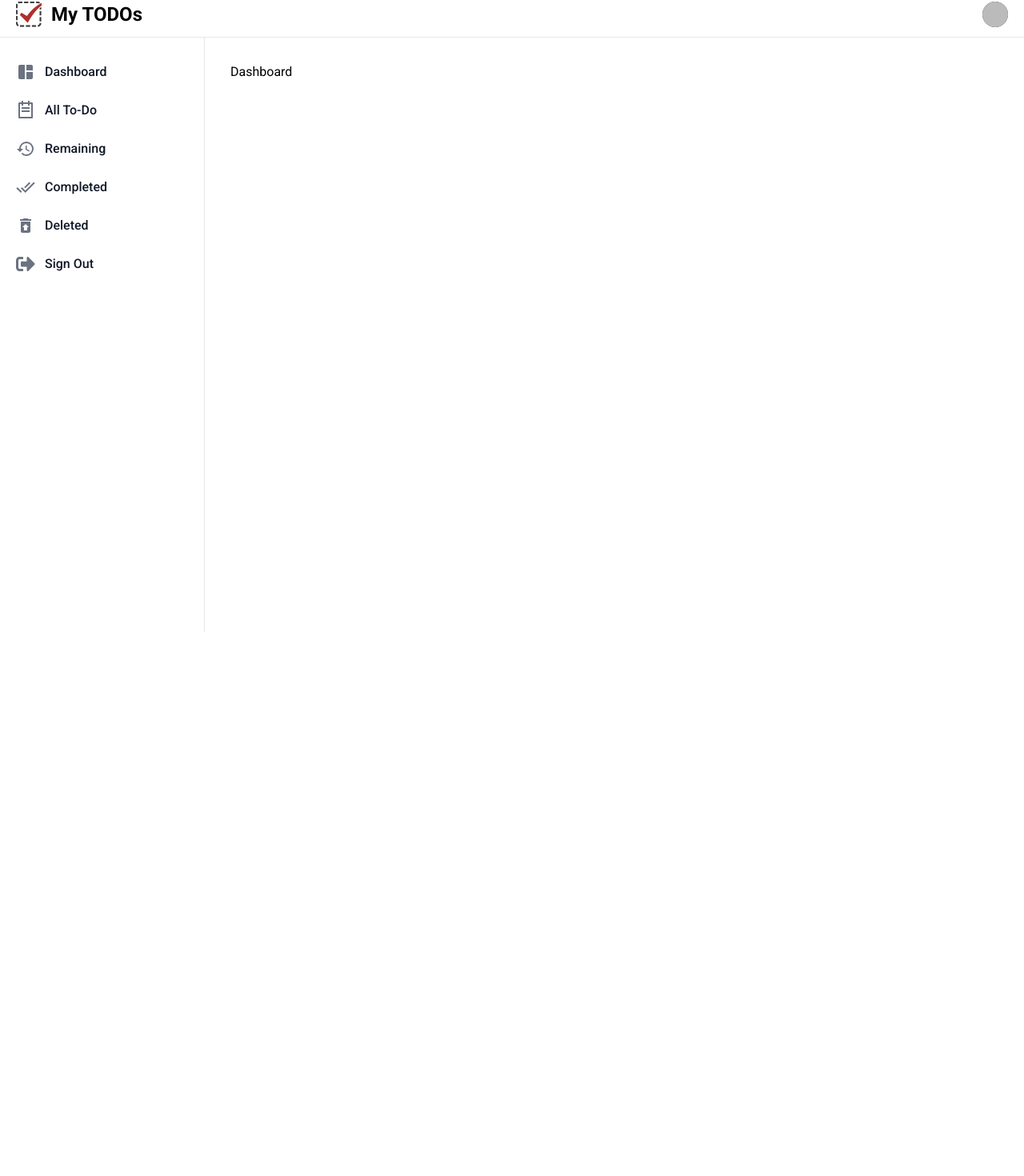
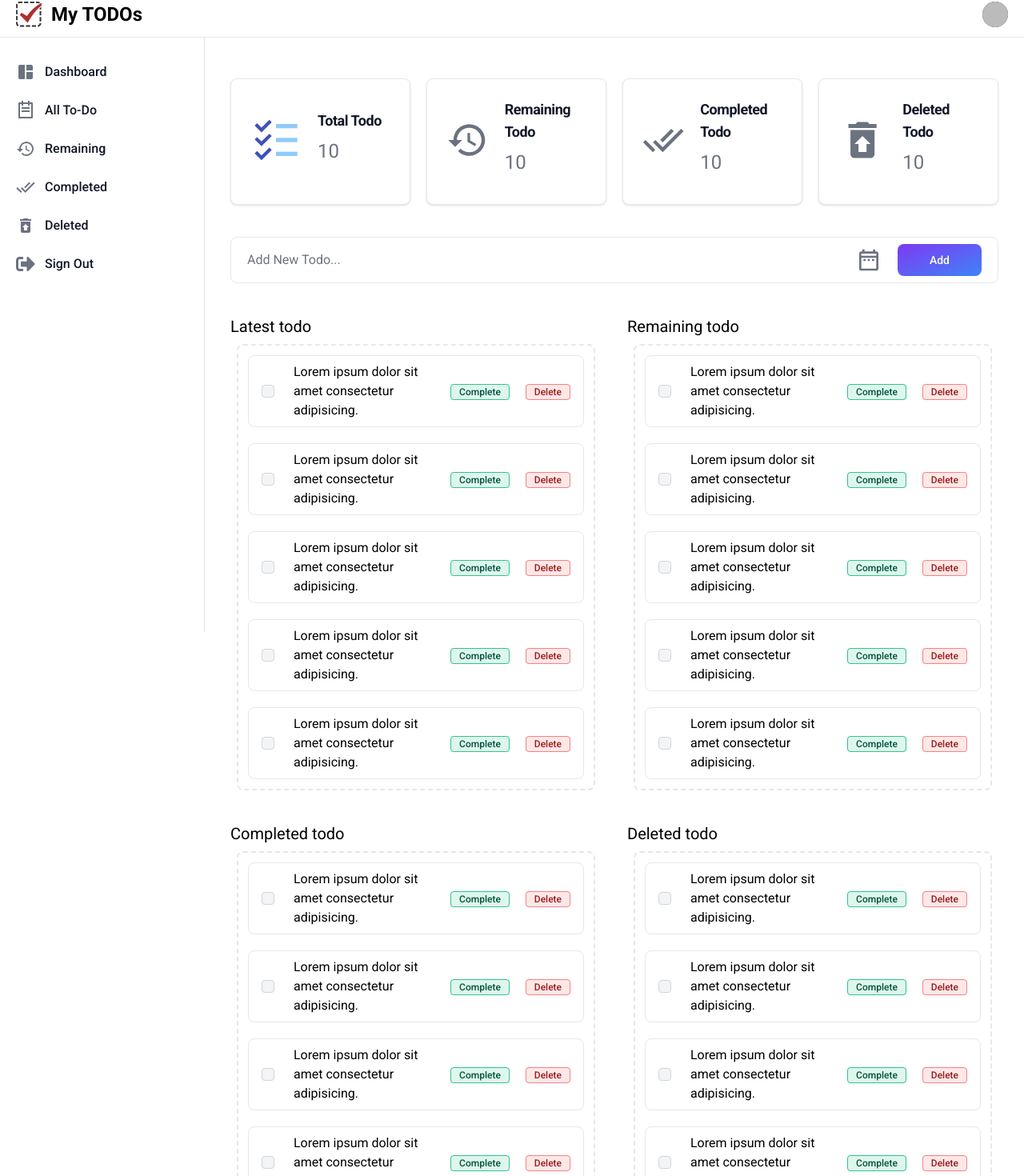
Before and after one commit to nayem1816/todo-apps, a React (Create React App) app in the folder client/: page / in a window 1280 px wide. Shown: the part 10-1480 px from the top of the page at 80% size. Before the commit the page ends 800 px from the top, so only its background shows below. Built offline with nearby package versions, Linux system fonts and the light colour scheme; no server answers; sample sign-in values are in the browser's storage.

Commit message:
dashboard design done

```diff
--- a/client/src/Layout/Layout.jsx
+++ b/client/src/Layout/Layout.jsx
@@ -12,8 +12,6 @@ const Layout = () => {
   if (loading) {
     return <Loading />;
   }
-
-  console.log(user);
   return (
     <div>
       <Navbar user={user} />
--- /dev/null
+++ b/client/src/components/Dashboard/DBCompletedTodo/DBCompletedTodo.jsx
@@ -0,0 +1,19 @@
+import React from "react";
+import TodoDetails from "../../Shared/TodoDetails/TodoDetails";
+
+const DBCompletedTodo = () => {
+  return (
+    <div>
+      <h2 className="text-xl">Completed todo</h2>
+      <div className="todo-details p-3 border-2 border-gray-200 border-dashed rounded-lg m-2 grid grid-cols-1 gap-5">
+        <TodoDetails />
+        <TodoDetails />
+        <TodoDetails />
+        <TodoDetails />
+        <TodoDetails />
+      </div>
+    </div>
+  );
+};
+
+export default DBCompletedTodo;
--- /dev/null
+++ b/client/src/components/Dashboard/DBDeletedTodo/DBDeletedTodo.jsx
@@ -0,0 +1,19 @@
+import React from "react";
+import TodoDetails from "../../Shared/TodoDetails/TodoDetails";
+
+const DBDeletedTodo = () => {
+  return (
+    <div>
+      <h2 className="text-xl">Deleted todo</h2>
+      <div className="todo-details p-3 border-2 border-gray-200 border-dashed rounded-lg m-2 grid grid-cols-1 gap-5">
+        <TodoDetails />
+        <TodoDetails />
+        <TodoDetails />
+        <TodoDetails />
+        <TodoDetails />
+      </div>
+    </div>
+  );
+};
+
+export default DBDeletedTodo;
--- /dev/null
+++ b/client/src/components/Dashboard/DBRemainingTodo/DBRemainingTodo.jsx
@@ -0,0 +1,19 @@
+import React from "react";
+import TodoDetails from "../../Shared/TodoDetails/TodoDetails";
+
+const DBRemainingTodo = () => {
+  return (
+    <div>
+      <h2 className="text-xl">Remaining todo</h2>
+      <div className="todo-details p-3 border-2 border-gray-200 border-dashed rounded-lg m-2 grid grid-cols-1 gap-5">
+        <TodoDetails />
+        <TodoDetails />
+        <TodoDetails />
+        <TodoDetails />
+        <TodoDetails />
+      </div>
+    </div>
+  );
+};
+
+export default DBRemainingTodo;
--- /dev/null
+++ b/client/src/components/Dashboard/LatestTodo/LatestTodo.jsx
@@ -0,0 +1,19 @@
+import React from "react";
+import TodoDetails from "../../Shared/TodoDetails/TodoDetails";
+
+const LatestTodo = () => {
+  return (
+    <div>
+      <h2 className="text-xl">Latest todo</h2>
+      <div className="todo-details p-3 border-2 border-gray-200 border-dashed rounded-lg m-2 grid grid-cols-1 gap-5">
+        <TodoDetails />
+        <TodoDetails />
+        <TodoDetails />
+        <TodoDetails />
+        <TodoDetails />
+      </div>
+    </div>
+  );
+};
+
+export default LatestTodo;
--- /dev/null
+++ b/client/src/components/Dashboard/NewTodo/NewTodo.jsx
@@ -0,0 +1,23 @@
+import React from "react";
+import { MdOutlineDateRange } from "react-icons/md";
+import { Link } from "react-router-dom";
+
+const NewTodo = () => {
+  return (
+    <Link to="">
+      <div className="flex justify-between items-center border py-2 px-5 rounded-lg">
+        <h2 className="text-gray-500">Add New Todo...</h2>
+        <div className="flex items-center gap-5">
+          <MdOutlineDateRange className="w-8 h-8 text-gray-500" />
+          <button
+            type="button"
+            className="text-white bg-gradient-to-br from-purple-600 to-blue-500 hover:bg-gradient-to-bl focus:ring-4 focus:outline-none focus:ring-blue-300 dark:focus:ring-blue-800 font-medium rounded-lg text-sm px-10 py-2.5 text-center">
+            Add
+          </button>
+        </div>
+      </div>
+    </Link>
+  );
+};
+
+export default NewTodo;
--- /dev/null
+++ b/client/src/components/Dashboard/TotalCard/TotalCard.jsx
@@ -0,0 +1,19 @@
+import React from "react";
+
+const TotalCard = ({ title, number, Icon }) => {
+  return (
+    <div className="max-w-sm p-6 bg-white border border-gray-200 rounded-lg shadow dark:bg-gray-800 dark:border-gray-700 flex gap-5 items-center">
+      <Icon className="w-16 h-16 mb-1 text-gray-500 dark:text-gray-400" />
+      <div className="">
+        <h5 className="mb-2 text-lg font-semibold tracking-tight text-gray-900 dark:text-white">
+          {title}
+        </h5>
+        <h2 className="mb-3 font-normal text-2xl text-gray-500 dark:text-gray-400">
+          {number}
+        </h2>
+      </div>
+    </div>
+  );
+};
+
+export default TotalCard;
--- /dev/null
+++ b/client/src/components/Shared/TodoDetails/TodoDetails.jsx
@@ -0,0 +1,34 @@
+import React from "react";
+import { Link } from "react-router-dom";
+
+const TodoDetails = () => {
+  return (
+    <div className="border px-4 py-2 rounded-lg flex justify-between items-center gap-5">
+      <div className="flex gap-6 items-center">
+        <input
+          id="checkbox-2"
+          type="checkbox"
+          value=""
+          class="w-4 h-4 text-blue-600 bg-gray-100 border-gray-300 rounded focus:ring-blue-500 dark:focus:ring-blue-600 dark:ring-offset-gray-800 dark:focus:ring-offset-gray-800 focus:ring-2 dark:bg-gray-700 dark:border-gray-600"
+        />
+        <h3 className="text-md">
+          Lorem ipsum dolor sit amet consectetur adipisicing.
+        </h3>
+      </div>
+      <div className="flex gap-5">
+        <Link to="">
+          <span class="bg-green-100 text-green-800 text-xs font-medium px-2.5 py-0.5 rounded dark:bg-gray-700 dark:text-green-400 border border-green-400">
+            Complete
+          </span>
+        </Link>
+        <Link to="">
+          <span class="bg-red-100 text-red-800 text-xs font-medium px-2.5 py-0.5 rounded dark:bg-gray-700 dark:text-red-400 border border-red-400">
+            Delete
+          </span>
+        </Link>
+      </div>
+    </div>
+  );
+};
+
+export default TodoDetails;
--- a/client/src/pages/Dashboard.jsx
+++ b/client/src/pages/Dashboard.jsx
@@ -1,9 +1,43 @@
 import React from "react";
+import TotalCard from "../components/Dashboard/TotalCard/TotalCard";
+import { FcTodoList } from "react-icons/fc";
+import { MdRestore, MdRestoreFromTrash, MdDoneAll } from "react-icons/md";
+import NewTodo from "../components/Dashboard/NewTodo/NewTodo";
+import LatestTodo from "../components/Dashboard/LatestTodo/LatestTodo";
+import DBRemainingTodo from "../components/Dashboard/DBRemainingTodo/DBRemainingTodo";
+import DBCompletedTodo from "../components/Dashboard/DBCompletedTodo/DBCompletedTodo";
+import DBDeletedTodo from "../components/Dashboard/DBDeletedTodo/DBDeletedTodo";
 
 const Dashboard = () => {
   return (
     <div>
-      <h2>Dashboard</h2>
+      <div className="grid grid-cols-1 sm:grid-cols-1 md:grid-cols-2 lg:grid-cols-2 xl:grid-cols-4 my-5 gap-5">
+        <TotalCard title={"Total Todo"} number={10} Icon={FcTodoList} />
+        <TotalCard title={"Remaining Todo"} number={10} Icon={MdRestore} />
+        <TotalCard title={"Completed Todo"} number={10} Icon={MdDoneAll} />
+        <TotalCard
+          title={"Deleted Todo"}
+          number={10}
+          Icon={MdRestoreFromTrash}
+        />
+      </div>
+      <div className="my-10">
+        <NewTodo />
+      </div>
+      <div className="grid grid-cols-1 lg:grid-cols-2 gap-8">
+        <div className="latest-todo">
+          <LatestTodo />
+        </div>
+        <div className="remaining-todo">
+          <DBRemainingTodo />
+        </div>
+        <div className="completed-todo">
+          <DBCompletedTodo />
+        </div>
+        <div className="all-todo">
+          <DBDeletedTodo />
+        </div>
+      </div>
     </div>
   );
 };
```
